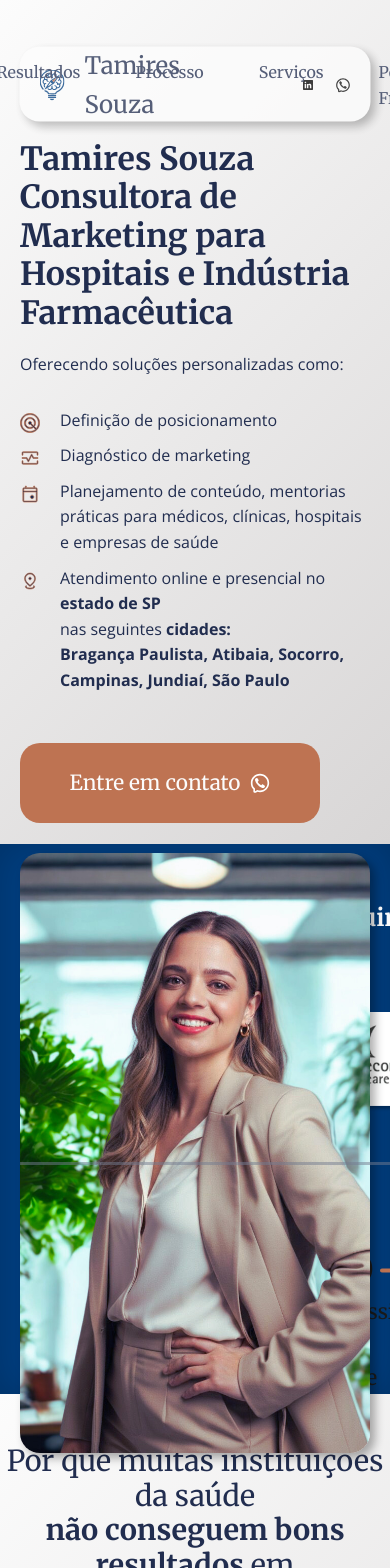
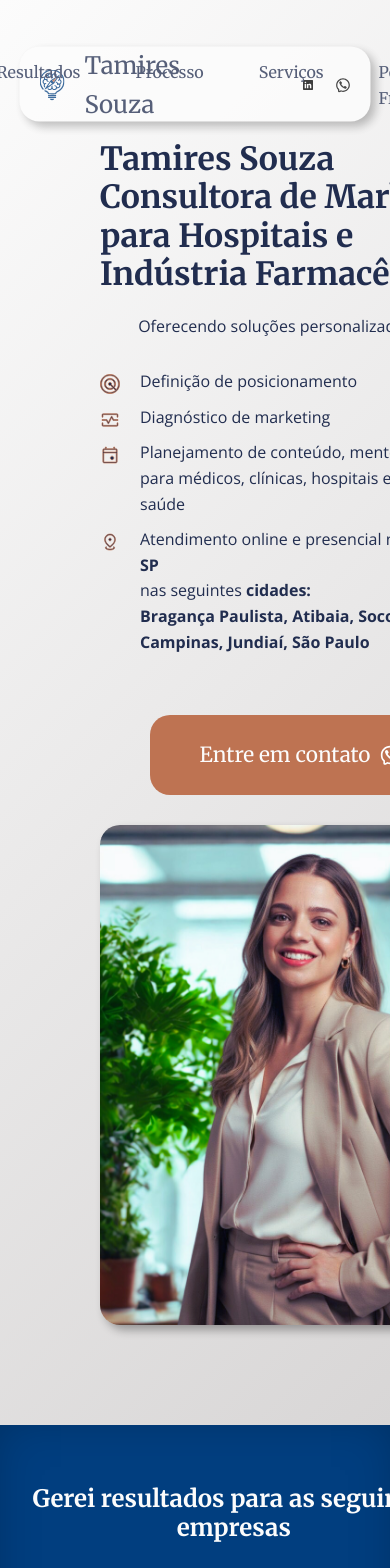
Before and after one commit to IrlanFreitas/tamires-souza-lp, a Next.js app: page / in a window 390 px wide. Shown: the top 1568 px of the page. Built offline with nearby package versions, Linux system fonts and the light colour scheme.

Commit message:
style: versão responsiva do home

```diff
--- a/src/components/sections/Hero/hero.module.scss
+++ b/src/components/sections/Hero/hero.module.scss
@@ -3,13 +3,24 @@
   padding-left: 20px;
   padding-right: 20px;
   background: linear-gradient(135deg, #FCFCFC 0%, #D8D6D6 100%);
-  height: 100vh;
+  min-height: 100vh;
   font-family: var(--fontCorpo);
   color: var(--azul);
+
+  @media (max-width: 768px) {
+    // grid-template-columns: 1fr;
+    // gap: 30px;
+
+    padding-left: 100px;
+    padding-right: 100px;
+
+    height: fit-content;
+  }
 
   .container {
     max-width: 1200px;
     margin: auto;
+    padding-bottom: 100px;
     width: 100%;
     gap: 40px;
     display: grid;
@@ -22,6 +33,13 @@
   }
 
   .content {
+
+    @media (max-width: 768px) {
+      display: flex;
+      flex-direction: column;
+      align-items: center;
+    }
+
     h1 {
       font-size: 2rem;
       line-height: 1.2;
@@ -58,19 +76,23 @@
 
   .imageContainer {
     display: flex;
-    justify-content: flex-end;
-
-    @media (max-width: 768px) {
-      height: 300px;
-    }
+    justify-self: flex-end;
+    height: 600px;
+    width: 500px;
 
     img {
-      height: 600px;
-      width: 500px;
+      display: inline-block;
+      object-fit: contain;
       margin-right: 0;
       object-fit: cover;
       border-radius: 20px;
       box-shadow: 5px 5px 10px 0px #00000053;
+    }
+
+    @media (max-width: 768px) {
+      height: 500px;
+      width: 400px;
+      justify-self: center;
     }
   }
 
@@ -85,7 +107,7 @@
       align-items: flex-start;
     }
 
-    & li img{
+    & li img {
       margin-top: 5px;
     }
   }
```
